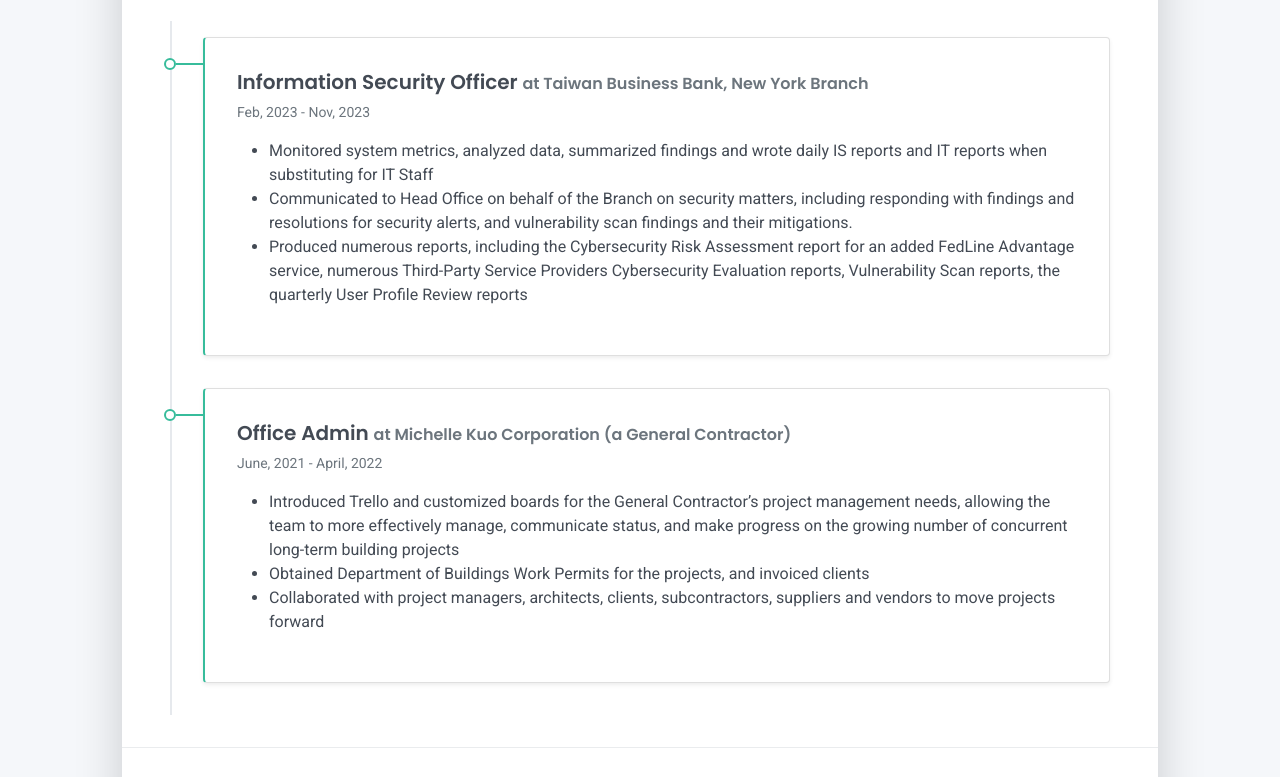
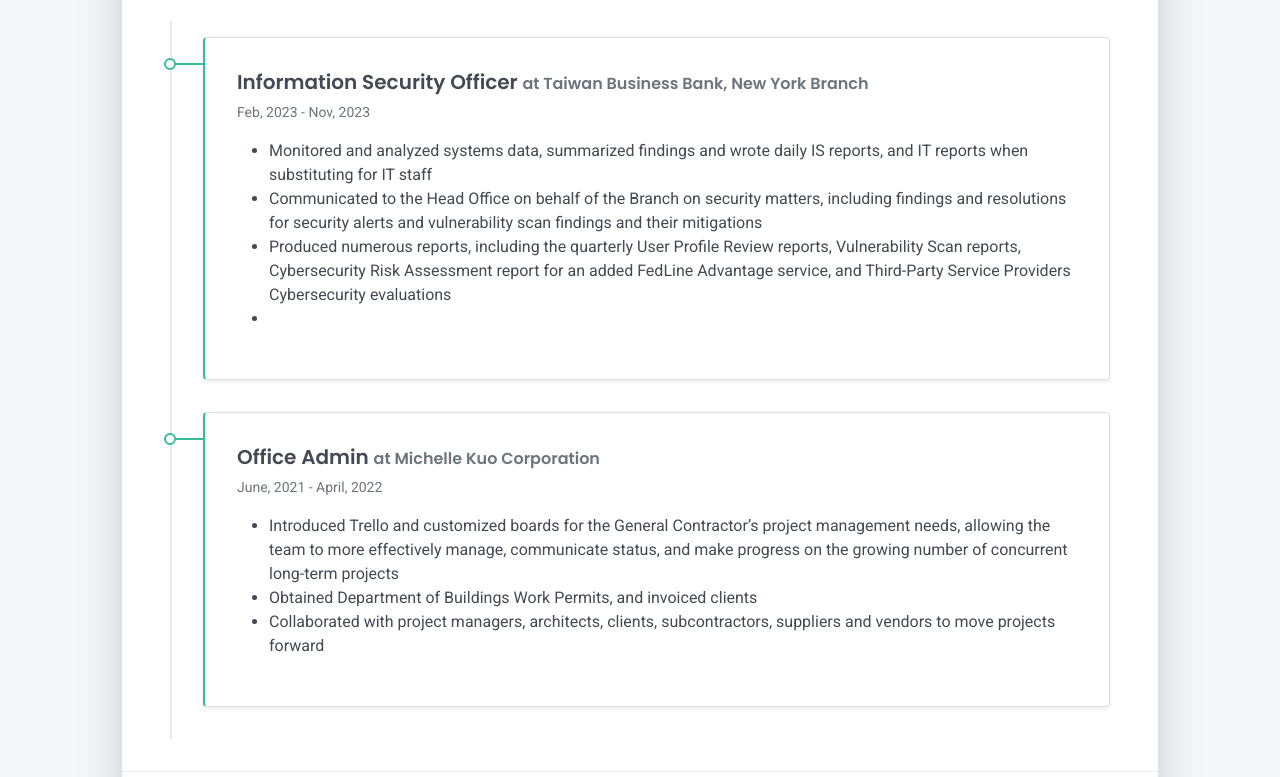
Before and after one commit to evefonwu/resume-client-serverless, a plain HTML site: page resume-site/index.html in a window 1280 px wide. Shown: the part 2000-2777 px from the top of the page. Drawn offline with Linux system fonts and the light colour scheme; no server answers.

Commit message:
update resume

```diff
--- a/resume-site/index.html
+++ b/resume-site/index.html
@@ -56,9 +56,8 @@
     <div class="row">
       <div class="col-md-12">
         <h2 class="h3 mb-3">Cloud Engineering</h2>
-        <p>With a solid background in leveraging core AWS services to implement server-based and serverless architectures, I am keen on applying my skills and knowledge in cloud engineering roles and contributing to the development, deployment, and maintenance of scalable and secure cloud solutions. </p>
+        <p>With a solid background in leveraging core AWS services to implement server-based and serverless architectures, I am keen on applying my skills and knowledge in cloud engineering roles, and contribute to building and maintaining scalable and secure cloud solutions.</p>
       </div>
-
     </div>
   </div>
   <hr class="d-print-none"/>
@@ -116,7 +115,7 @@
           <div class="h5 mb-1">Web Application Development<span class="text-muted h6"></span></div>
           <div>
             <ul>
-              <li>Series of projects building upon a technology stack with React, GraphQL, Node and PostgreSQL, exploring various applications.</li>
+              <li>Developed a series of projects upon a technology stack with React, GraphQL, Node and PostgreSQL, and explored various applications</li>
             </ul>
           </div>
         </div>
@@ -134,24 +133,22 @@
           <div class="text-muted text-small mb-2">Feb, 2023 - Nov, 2023</div>
           <div>
             <ul>
-              <li>Monitored system metrics, analyzed data, summarized findings and wrote daily IS reports and IT reports when substituting for IT Staff
-              </li>
-              <li>Communicated to Head Office on behalf of the Branch on security matters, including responding with findings and resolutions for security alerts, and vulnerability scan findings and their mitigations.
-              </li>
-              <li>Produced numerous reports, including the Cybersecurity Risk Assessment report for an added FedLine Advantage service, numerous Third-Party Service Providers Cybersecurity Evaluation reports, Vulnerability Scan reports, the quarterly User Profile Review reports</li>
+              <li>Monitored and analyzed systems data, summarized findings and wrote daily IS reports, and IT reports when substituting for IT staff</li>
+              <li>Communicated to the Head Office on behalf of the Branch on security matters, including findings and resolutions for security alerts and vulnerability scan findings and their mitigations</li>
+              <li>Produced numerous reports, including the quarterly User Profile Review reports, Vulnerability Scan reports, Cybersecurity Risk Assessment report for an added FedLine Advantage service, and Third-Party Service Providers Cybersecurity evaluations<li>
             </ul>
           </div>
         </div>
       </div>
       <div class="timeline-card timeline-card-success card shadow-sm">
         <div class="card-body">
-          <div class="h5 mb-1">Office Admin <span class="text-muted h6">at Michelle Kuo Corporation (a General Contractor)</span></div>
+          <div class="h5 mb-1">Office Admin <span class="text-muted h6">at Michelle Kuo Corporation</span></div>
           <div class="text-muted text-small mb-2">June, 2021 - April, 2022</div>
           <div>
             <ul>
-              <li>Introduced Trello and customized boards for the General Contractor’s project management needs, allowing the team to more effectively manage, communicate status, and make progress on the growing number of concurrent long-term building projects
+              <li>Introduced Trello and customized boards for the General Contractor’s project management needs, allowing the team to more effectively manage, communicate status, and make progress on the growing number of concurrent long-term projects
               </li>
-              <li>Obtained Department of Buildings Work Permits for the projects, and invoiced clients
+              <li>Obtained Department of Buildings Work Permits, and invoiced clients
             </li>
               <li>Collaborated with project managers, architects, clients, subcontractors, suppliers and vendors to move projects forward
               </li>
```
